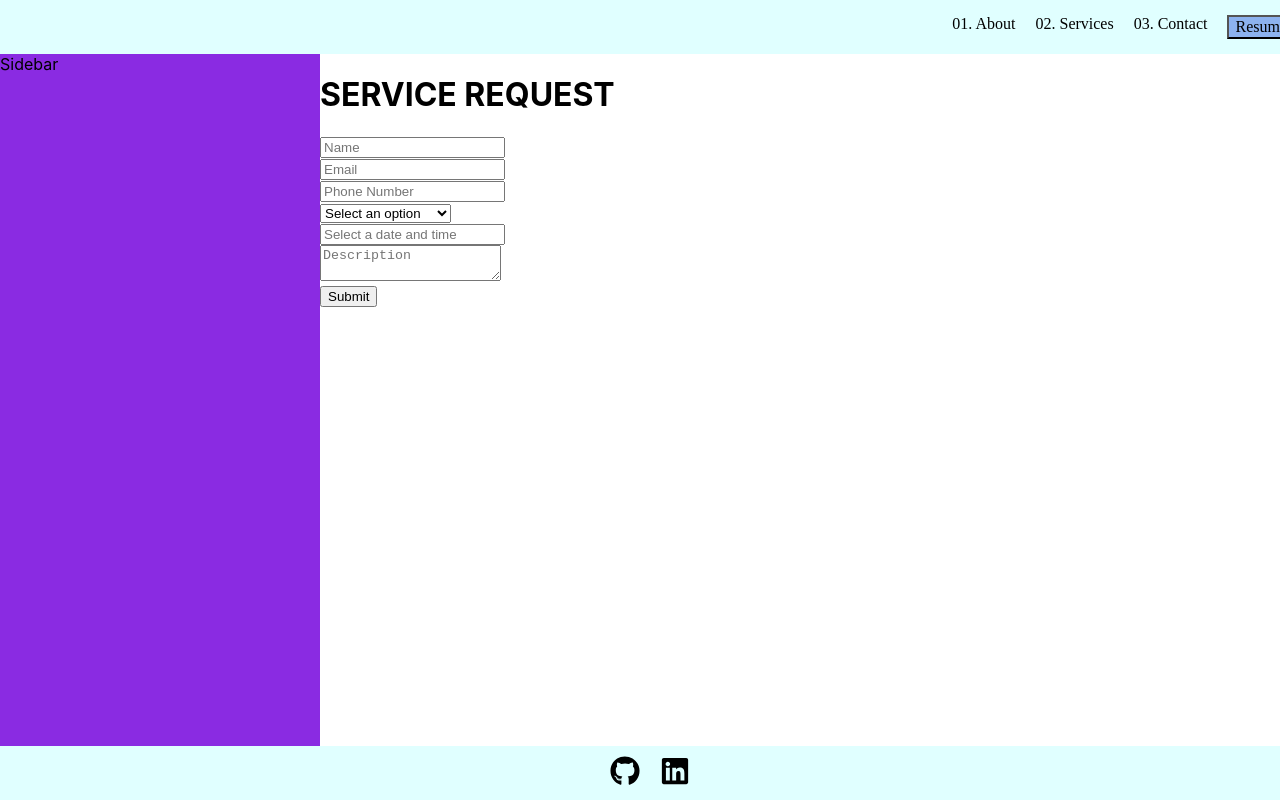
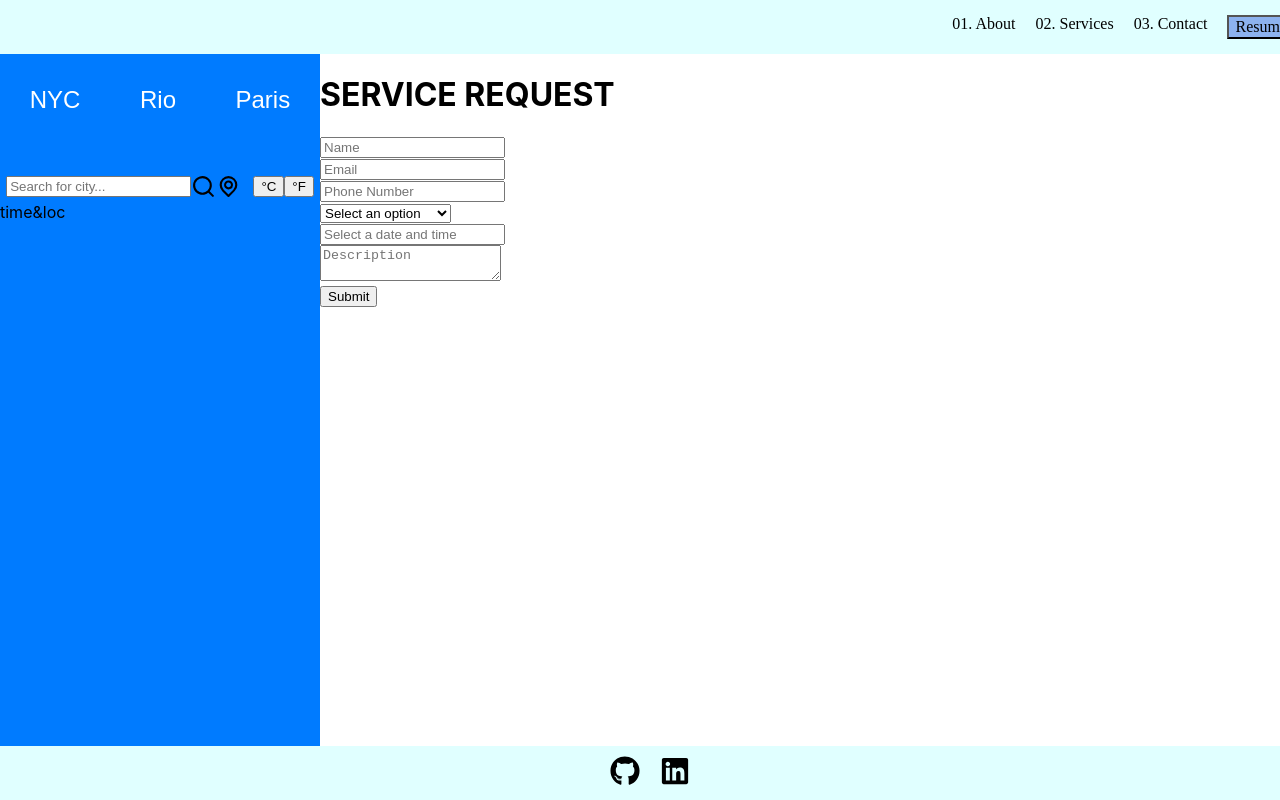
Before and after one commit to gabmora/gmc-profile, a React (Create React App) app: page /Contact in a window 1280 px wide. Shown: the top 800 px of the page. Built offline with nearby package versions, Linux system fonts and the light colour scheme; a web font is replaced by a local one.

Commit message:
weather app setup

```diff
--- a/package.json
+++ b/package.json
@@ -3,6 +3,7 @@
   "version": "0.1.0",
   "private": true,
   "dependencies": {
+    "@iconscout/react-unicons": "^2.0.2",
     "@testing-library/jest-dom": "^5.17.0",
     "@testing-library/react": "^13.4.0",
     "@testing-library/user-event": "^13.5.0",
@@ -13,6 +14,7 @@
     "react-icons": "^4.12.0",
     "react-router-dom": "^6.21.1",
     "react-scripts": "5.0.1",
+    "tailwindcss": "^3.4.1",
     "web-vitals": "^2.1.4"
   },
   "scripts": {
--- a/src/App.css
+++ b/src/App.css
@@ -30,12 +30,12 @@
 
 .sidebar {
   grid-area: sidebar;
-  background-color: blueviolet;
+  background-color:#007BFF;
 }
 
 .main {
   grid-area: main;
-  background-color: rgb(139, 128, 240);
+  background-color: rgb(162, 155, 226);
 }
 
 
--- a/src/App.js
+++ b/src/App.js
@@ -5,8 +5,8 @@
 import Footer from './components/Footer'
 import Header from './components/Header'
 import Contact from './components/Contact'
-import Services from './components/Services';
-
+import Services from './components/Services'
+import Weather from './components/Weather'
 function App() {
   return (
     <div className="grid-container">
@@ -19,7 +19,9 @@
         <Route path="/Contact" element={<Contact />} />
       </Routes>
       <Footer/>
-      <aside className="sidebar">Sidebar</aside>
+      <aside className="sidebar">
+        <Weather />
+      </aside>
     </Router>
     </div>
   );
--- a/src/Main.js
+++ b/src/Main.js
@@ -1,10 +1,13 @@
 import React from "react";
-import './Main.css';
+import './App.css';
 
 function Main(){
     console.log("Main page rendered")
     return(
-        <main className="main">Main Content</main>
+        <div className="main">
+            <h2>Data Engineer & Notary Public</h2>
+            <main className="main">Main Content</main>
+        </div>
     )
 
 }
--- /dev/null
+++ b/src/components/Weather.js
@@ -0,0 +1,18 @@
+import React from 'react';
+import TopButtons from "./weather comps/TopButtons"
+import Inputs from './weather comps/Inputs';
+import TimeAndLocation from './weather comps/TimeAndLocation';
+
+
+function Weather(){
+
+return(
+    <div>
+        <TopButtons />
+        <Inputs />
+        <TimeAndLocation />
+    </div>
+    );
+}
+
+export default Weather;
--- /dev/null
+++ b/src/components/weather comps/Inputs.jsx
@@ -0,0 +1,29 @@
+import React from 'react';
+import { UilSearch , UilLocationPoint } from '@iconscout/react-unicons'
+
+function Inputs(){
+
+return(
+    <div className="flex flex-row justify-center my-6">
+        <div className="flex flex-row w-3/4 items-center justify-center space-x-4">
+            <input
+            type="text"
+            placeholder="Search for city..."
+            className="text-xl font-light p-2 w-full shadow-xl focus:outline-none capitalize placeholder:lowercase"
+            />
+
+            <UilSearch size={25} className="text-white cursor-pointer ease-out hover:scale-125" />
+            <UilLocationPoint size={25} className="text-white cursor-pointer ease-out hover:scale-125" />
+
+        </div>
+       <div className="flex flex-row w-3/4 items-center justify-center ">
+            <button name="metric" className="text-x-l text-white font-light">°C</button>
+            <p className="text-xl text-white mx-1"></p>
+            <button name= "imperial" className="text-x-l text-white font-light">°F</button>
+       </div>
+    </div>
+
+    );
+}
+
+export default Inputs;
--- /dev/null
+++ b/src/components/weather comps/TimeAndLocation.jsx
@@ -0,0 +1,12 @@
+import React from 'react';
+
+function TimeAndLocation(){
+
+return(
+    <div>
+        time&loc
+    </div>
+    );
+}
+
+export default TimeAndLocation;
--- /dev/null
+++ b/src/components/weather comps/TopButtons.jsx
@@ -0,0 +1,31 @@
+import React from 'react';
+import './Weather.css';
+
+
+function TopButtons(){
+    const cities = [
+    {
+        id: 1,
+        title: "NYC"
+    },
+    {
+        id: 2,
+        title: "Rio"
+    },
+    {
+        id: 3,
+        title: "Paris"
+    },
+
+]
+return(
+    <div className="flex items-center justify-around my-6">
+        {cities.map((city) => (
+            <button className="button" key= {city.id}> {city.title}</button>
+        ))}
+
+    </div>
+    );
+}
+
+export default TopButtons;
--- /dev/null
+++ b/src/components/weather comps/Weather.css
@@ -0,0 +1,21 @@
+
+.flex {
+    display: flex;
+    flex-wrap: wrap; /* Allow items to wrap to the next line if needed */
+    justify-content: space-around; /* Center items with space around them */
+    align-items: center; /* Vertically center items */
+    margin-top: 1.5rem; /* Adjust as needed */
+  }
+
+  .button {
+    background-color: #007BFF; /* Background color for buttons */
+    color: white;
+    font-size: 1.5rem; /* Adjust font size as needed */
+    padding: 0.5rem 0.5rem; /* Adjust padding as needed */
+    border: none; /* Remove button border */
+    cursor: pointer; /* Show pointer cursor on hover */
+  }
+
+  .button:hover {
+    background-color: #0056b3; /* Change background color on hover */
+  }
```
Also changed, not shown: tailwind.config.js (added, +8 -0 lines), 2 other files (tests, documents, lock files or other folders).
